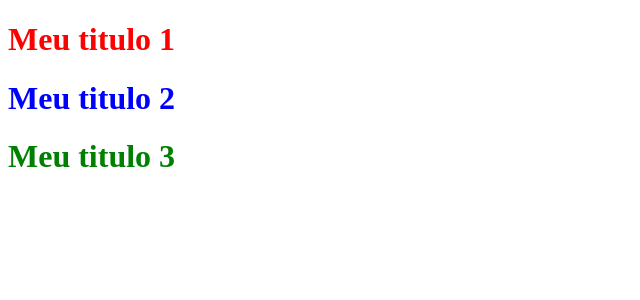
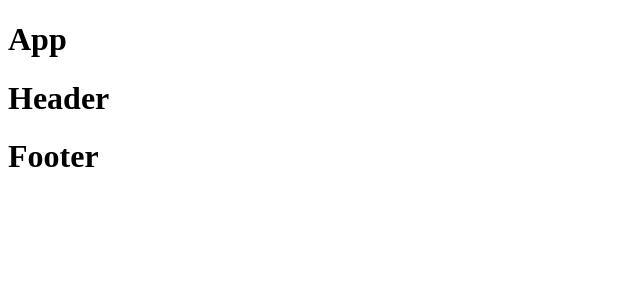
Before and after one commit to Erick-Verissim0/React, a React (Create React App) app: page / in a window 1280 px wide. Shown: the top 300 px of the page, without its empty margins (0-640 px from the left). Built offline with nearby package versions, Linux system fonts and the light colour scheme.

Commit message:
componentsStart

```diff
--- a/src/App.js
+++ b/src/App.js
@@ -1,15 +1,13 @@
 import React from 'react';
-
-const Title = ({ color, text }) => {
-  return <h1 style={{ color: color }}>{text}</h1>;
-};
+import Footer from './Footer';
+import Header from './Header';
 
 const App = () => {
   return (
     <div>
-      <Title color="red" text="Meu titulo 1" />
-      <Title color="blue" text="Meu titulo 2" />
-      <Title color="green" text="Meu titulo 3" />
+      <h1>App</h1>
+      <Header />
+      <Footer />
     </div>
   );
 };
--- a/src/Footer.js
+++ b/src/Footer.js
@@ -3,7 +3,7 @@ import React from 'react';
 const Footer = () => {
   return (
     <footer>
-      <h1> Todos os direitos reservados! </h1>
+      <h1> Footer </h1>
     </footer>
   );
 };
```
